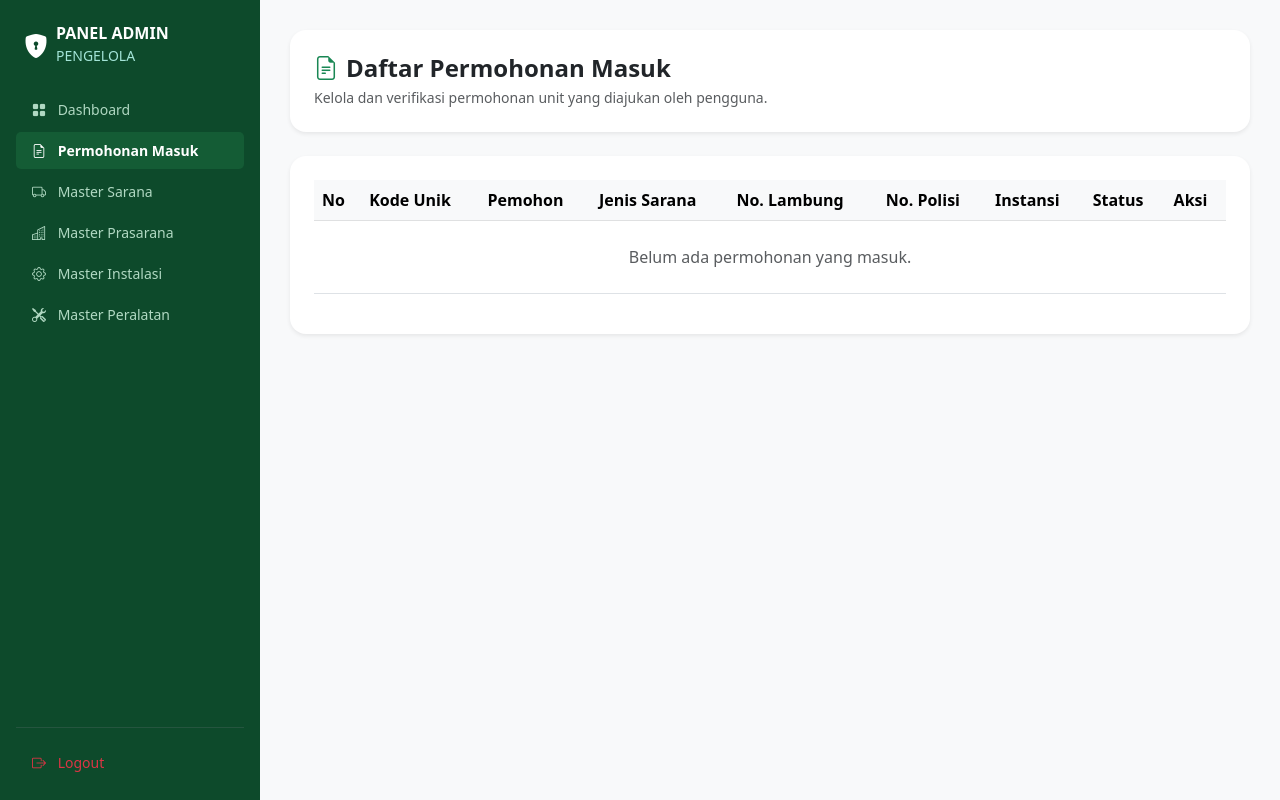
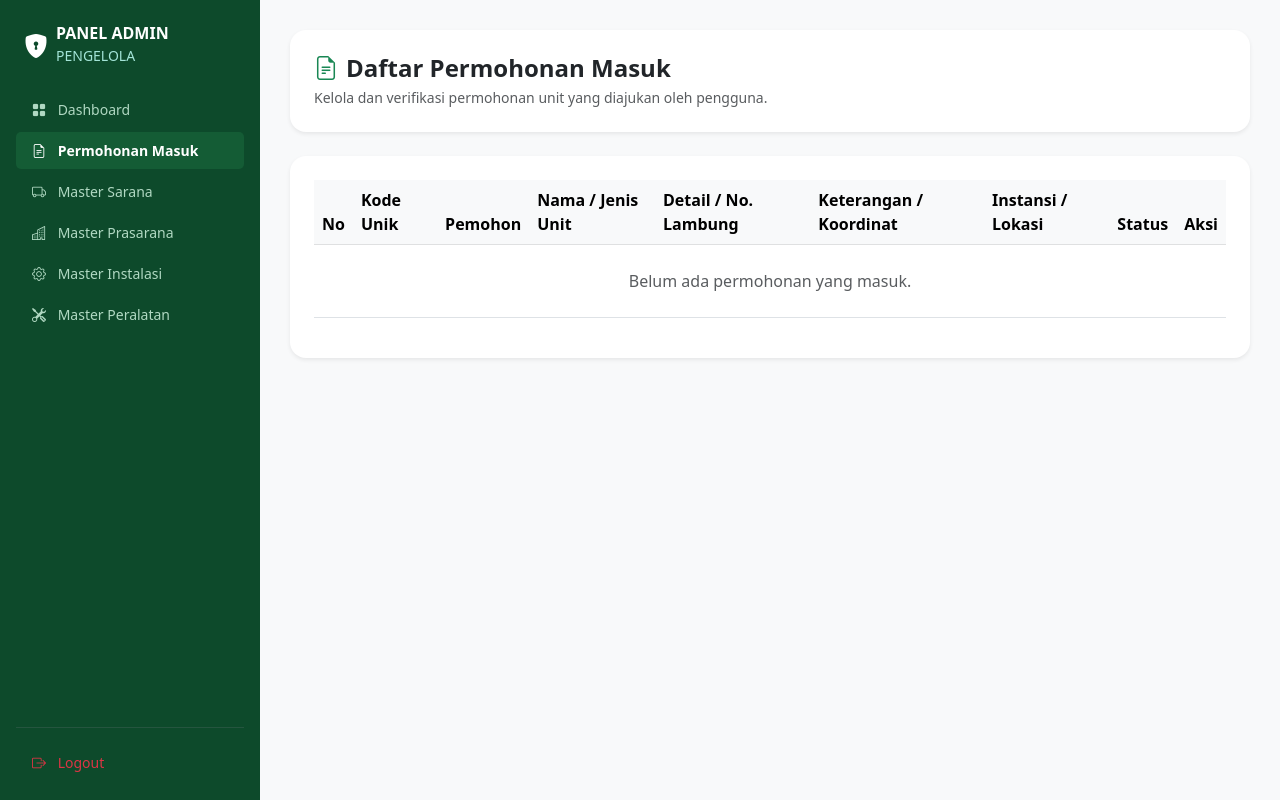
Before and after one commit to dewinoryulindaputri/pengajuan-alat-berat, a Flask app: page /permohonan-masuk in a window 1280 px wide. Run offline with Flask 3, Linux system fonts and the light colour scheme; the visitor is signed in with stand-in values (Sample User, id 1).

Commit message:
Fix tampilan tabel admin agar dinamis sesuai kategori

```diff
--- a/templates/permohonan_masuk.html
+++ b/templates/permohonan_masuk.html
@@ -57,10 +57,10 @@
                             <th>No</th>
                             <th>Kode Unik</th>
                             <th>Pemohon</th>
-                            <th>Jenis Sarana</th>
-                            <th>No. Lambung</th>
-                            <th>No. Polisi</th>
-                            <th>Instansi</th>
+                            <th>Nama / Jenis Unit</th>
+                            <th>Detail / No. Lambung</th>
+                            <th>Keterangan / Koordinat</th>
+                            <th>Instansi / Lokasi</th>
                             <th>Status</th>
                             <th>Aksi</th>
                         </tr>
@@ -72,10 +72,13 @@
                                 <td>{{ loop.index }}</td>
                                 <td><span class="badge bg-secondary font-monospace">{{ item.kode_unik }}</span></td>
                                 <td><span class="fw-bold">{{ item.pemohon }}</span></td>
-                                <td>{{ item.jenis_sarana }}</td>
-                                <td>{{ item.no_lambung }}</td>
-                                <td>{{ item.no_polisi }}</td>
-                                <td>{{ item.instansi }}</td>
+
+                                <!-- BAGIAN DINAMIS SESUAI KATEGORI -->
+                                <td>{{ item.jenis_sarana or item.nama_prasarana or item.jenis_instalasi or item.jenis_peralatan or '-' }}</td>
+                                <td>{{ item.no_lambung or item.tahun_konstruksi or '-' }}</td>
+                                <td>{{ item.no_polisi or item.koordinat or '-' }}</td>
+                                <td>{{ item.instansi or item.lokasi or '-' }}</td>
+
                                 <td>
                                     {% if item.status == 'Pending' %}
                                         <span class="badge bg-warning text-dark">{{ item.status }}</span>
```
